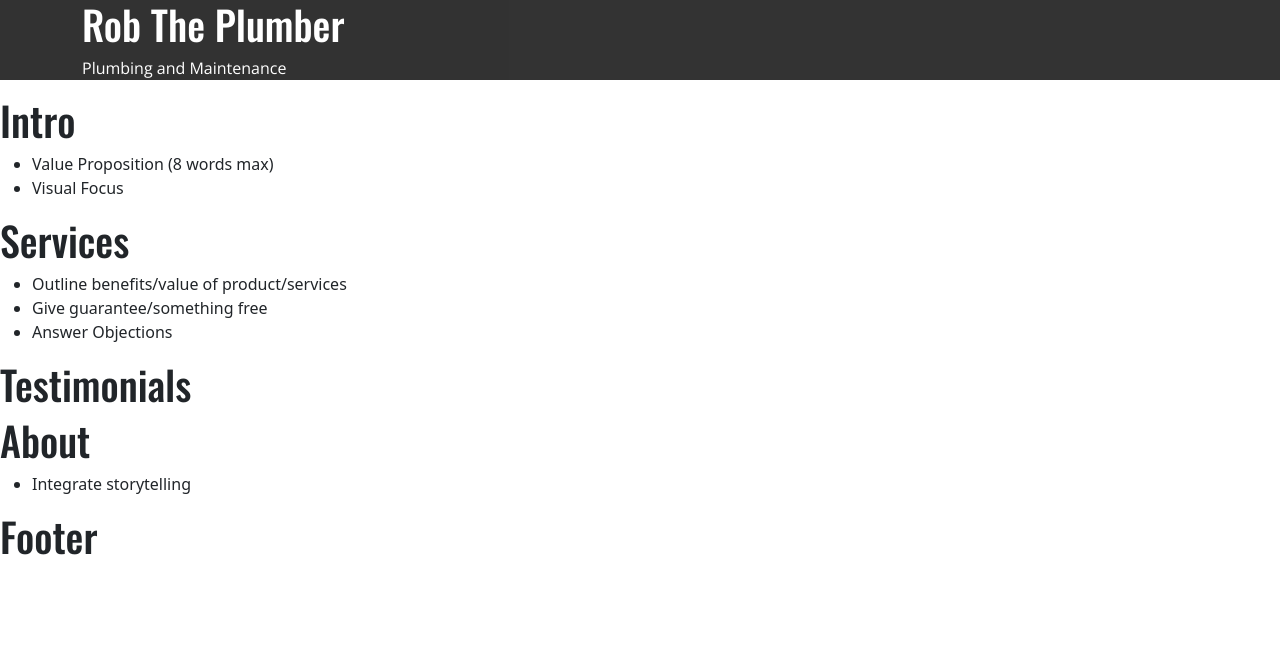
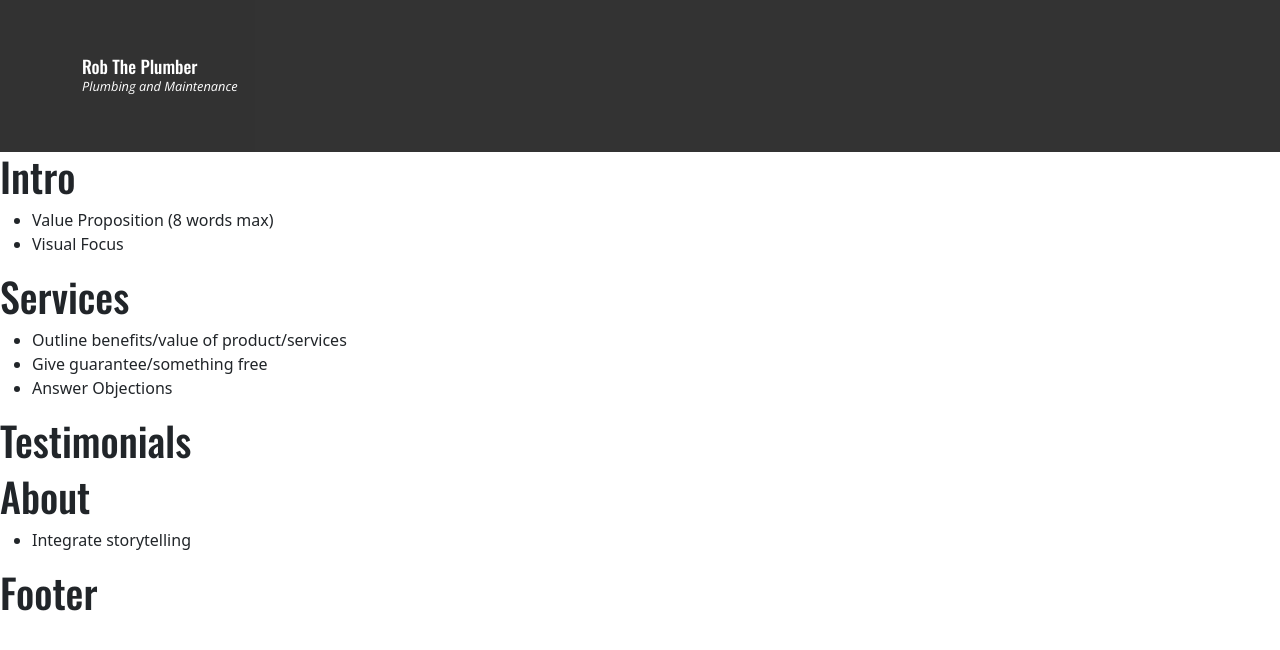
Before and after one commit to solidus-development/rob-the-plumber, a React (Create React App) app: page / in a window 1280 px wide. Shown: the top 650 px of the page. Built offline with nearby package versions, Linux system fonts and the light colour scheme.

Commit message:
updated site title, styled logo

```diff
--- a/public/index.html
+++ b/public/index.html
@@ -24,7 +24,7 @@
       work correctly both with client-side routing and a non-root public URL.
       Learn how to configure a non-root public URL by running `npm run build`.
     -->
-    <title>Landing Page Boilerplate</title>
+    <title>Rob The Plumber</title>
   </head>
   <body>
     <noscript>You need to enable JavaScript to run this app.</noscript>
--- a/src/App.css
+++ b/src/App.css
@@ -32,6 +32,19 @@ h3, p {
     margin-top: 0;
 }
 
+.logo {
+    padding: 5% 0 5% 0;
+}
+
 .logo h1 {
+    margin-bottom: 0;
+    font-size: 1.1em;
+}
 
+.tagline {
+    margin: 0;
+    padding: 0;
+    font-style: italic;
+    top: 70%;
+    font-size: 0.8em;
 }
--- a/src/components/Header.js
+++ b/src/components/Header.js
@@ -6,7 +6,7 @@ function Header(){
             <Container>
                 <div className='logo'>
                     <h1>Rob The Plumber</h1>
-                    <p>Plumbing and Maintenance</p>
+                    <p className="tagline">Plumbing and Maintenance</p>
                 </div>
             </Container>
         </div>
```
